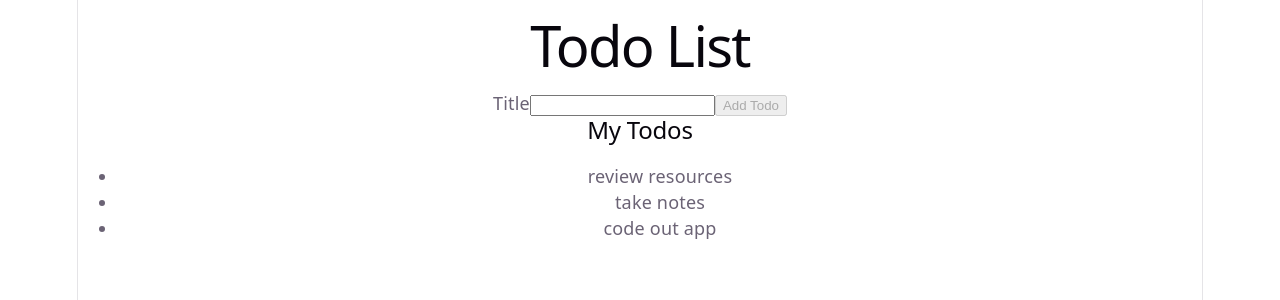
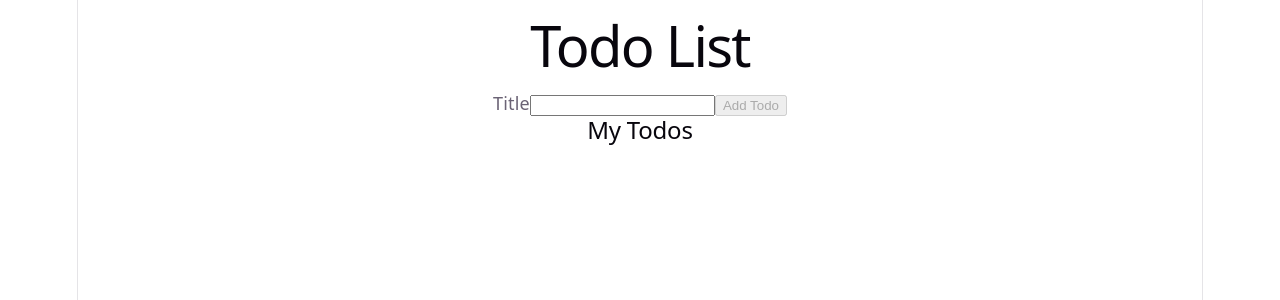
Before and after one commit to codingmaniac227/ctd-todo-list, a React (Vite) app: page / in a window 1280 px wide. Shown: the top 300 px of the page. Built offline with nearby package versions, Linux system fonts and the light colour scheme.

Commit message:
refactor(App): remove hardcoded todos and initialize todoList with useState

```diff
--- a/src/App.jsx
+++ b/src/App.jsx
@@ -3,19 +3,21 @@ import TodoForm from "./TodoForm.jsx";
 import './App.css'
 import { useState } from "react";
 
-const todos = [
-    {id: 1, title: "review resources"},
-    {id: 2, title: "take notes"},
-    {id: 3, title: "code out app"}
-]
+function App() {
+  const [ todoList, setTodoList ] = useState([])
 
-function App() {
-  const [ todoList, setTodoList ] = useState(todos)
+  function addTodo(todoTitle) {
+      setTodoList(prev => [
+          {id: Date.now(), title: todoTitle},
+          ...prev]
+      )
+  console.log(todoList)
+  }
 
   return (
     <>
       <h1>Todo List</h1>
-      <TodoForm />
+      <TodoForm onAddTodo={addTodo}/>
       <TodoList todoList={todoList} />
     </>
   )
```
